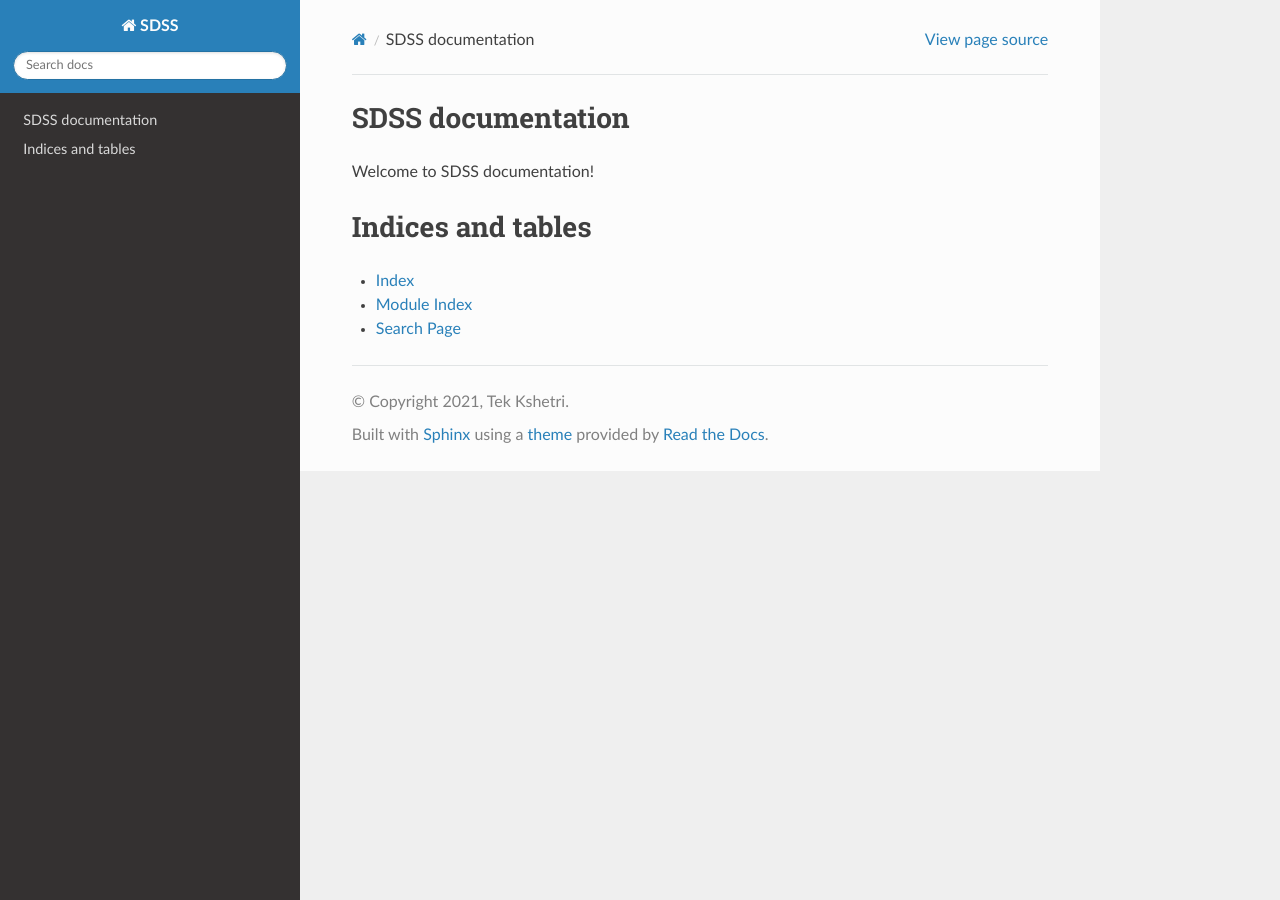
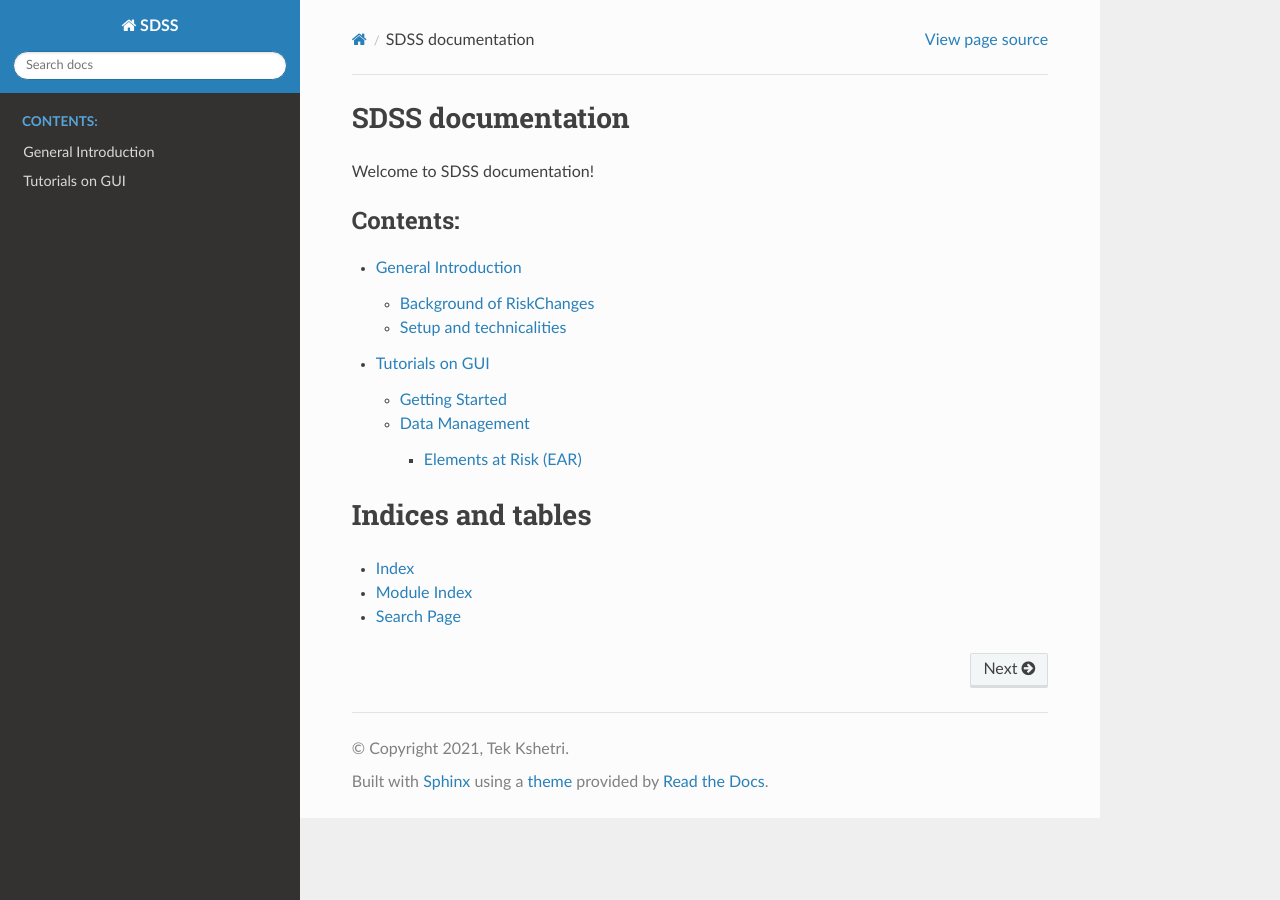
Before and after one commit to RiskChanges/riskchanges-docs, a Sphinx documentation site: the page built from docs/source/index.rst, in a window 1280 px wide. Built offline with Sphinx 7.4.7 and the Read the Docs theme 2.0.0, drawn with Linux system fonts in a browser that asks for light colours; part of the change alters nothing that is shown.

Commit message:
docs addad

```diff
--- a/docs/source/conf.py
+++ b/docs/source/conf.py
@@ -19,7 +19,7 @@ import sphinx_rtd_theme
 
 project = 'SDSS'
 copyright = '2021, Tek Kshetri'
-author = 'Tek Kshetri, Sahara Sedhain'
+author = 'Tek Kshetri, , Anish Ratna Shakya, Sahara Sedhain'
 
 # The full version, including alpha/beta/rc tags
 release = '1.0.0'
--- /dev/null
+++ b/docs/source/general_intro.rst
@@ -0,0 +1,15 @@
+General Introduction
+=====================
+
+Background of RiskChanges
+--------------------------
+RiskChanges aim to analyses multi-hazard risk in risk prone area. The tool includes several major features: multi-hazard, multiple assets, vulnerability database, multi-user, compare risk and spatial analysis.
+The multi-hazard feature performs the risk assessment for multiple natural and manmade hazards. Multiple assets feature allows to analyze the risk of multiple asset type with different spatial characteristic.
+The vulnerability database feature, give an access to the user to use and share physical vulnerability curve. The multiuser feature has the capacity to perform the risk assessment by multiple users, who can access
+the tool at the same time and the input data can be provided by different users for the same project. Compare risk feature conducts a comparison between current risk and future risk also different planning alternatives
+can be compared using this feature. And by using the spatial analysis feature the user can analyse the risk spatially through the web-based map interface. In general, the tool has three main components to conduct the
+multi-hazard risk assessment: data management, analysis, and visualization component.
+
+
+Setup and technicalities
+--------------------------
--- a/docs/source/index.rst
+++ b/docs/source/index.rst
@@ -9,8 +9,11 @@ SDSS documentation
 Welcome to SDSS documentation!
 
 .. toctree::
-   :maxdepth: 2
+   :maxdepth: 5
    :caption: Contents:
+
+   general_intro
+   tutorials_gui
 
 
 
--- /dev/null
+++ b/docs/source/tutorials_gui.rst
@@ -0,0 +1,127 @@
+Tutorials on GUI
+==================
+
+Getting Started
+-----------------
+
+When you visit the risk changes `dashboard <http://riskchanges.org/>`__ as a public user,
+you will first be directed to the homepage which has the overview of the system. Even if you are not signed in, you will also be able to view all the ‘vulnerability’ dataset uploaded within the
+organization as this information is publicly available. To proceed further in using the platform,
+you will have to create an account first. If you already have an account, click on the |login| button on
+the top right corner of the window and fill in your credentials.
+If not, click on |signup| button.Here you will be able to create a new username and password for signing up. Once logged in, you can now access
+all the functions within this platform. You can find the details of each individual section below.
+Before performing any further step for risk calculations, you will need to first set-up your organizational
+dashboard. You can find this under your name in the top right corner.
+
+.. |login| image:: /images/login.png
+           :scale: 65%
+
+.. |signup| image:: /images/signup.png
+           :scale: 65%
+
+Once logged in, you can now access all the functions within this platform. You can find the details of each individual section below.
+Before performing any further step for risk calculations, you will need to first set-up your user profile. You can find this under your name in the top right corner.
+
+.. image:: /images/dashboard.png
+   :scale: 80%
+
+Under User profile, you need to add your **Personal Information** which includes your name, email, phone, date of birth, role in the project and address of the organization or individual.
+In **Organization Information**, you need to create an organization and give details such as name of the organization, acronym, contact address and description of the organization.
+If you are an individual consultant, then you can add your individual details. Once the organization is created, you can have access to add projects and staffs under organization dashboard under your name in top right corner.
+
+.. image:: /images/createorg.png
+   :scale: 60%
+
+You will be able to create multiple projects within the organization where different calculations can be run. Give a desirable name for the project,
+chosen study area and type of project and submit. Once created, you can even edit the project details or delete it. Please note that, if you delete the
+project, all the data and calculations associated with it will also be lost.
+
+.. image:: /images/projectdash.png
+   :scale: 60%
+
+When you have an admin account, you will also have the access to assign new users to the organization. Under this section, you can add a new staff by creating necessary
+credentials such as username, email, and password. Once submitted, the user will then be added to the organization and will have access to view all the projects within
+that organization and use its data for risk calculation. However, please note that the user account will not be able to view this organizational dashboard or make any changes to it.
+That access is provided only for an admin account.
+
+.. image:: /images/staffdashboard.png
+   :scale: 60%
+
+
+Data Management
+-----------------
+
+Once the organizational dashboard has been set up, you will now be able to perform the risk calculations.
+The data management tab allows the user to define all the necessary data and parameters for calculation.
+You will need to first define the **Alternative**, **Scenario** and **Vulnerability** before moving to **Hazard** and
+**Elements at Risk**. You can find the detailed instruction video on each individual sections. Before defining the
+parameters in each section, make sure you have selected the project from the top right corner under which
+all your calculations will take place. Also note that all the fields with ‘*’ symbol are mandatory fields.
+
+.. image:: /images/datamgm.png
+   :scale: 80%
+
+
+Elements at Risk (EAR)
+^^^^^^^^^^^^^^^^^^^^^^^^^
+
+In this section you will be able to define the elements at risk in reference to the chosen hazards.
+Building footprints, land parcels, linear features (road, railway, powerline) and point data are the
+elements-at-risk that can be included in the tool. Before defining the parameters, you will be asked
+to first select the project within the organization where the calculation will take place. Make the
+selection of projects from the top right corner where you will see the list of projects added through
+the organizational dashboard. Also ensure that you have already defined Vulnerability, Alternatives and
+Scenario before moving forward in this section. The data on elements at risk can be added through three
+different methods: through **File Upload**, **OGC service** and **Database connection**.
+
+.. image:: /images/ear.png
+   :scale: 60%
+
+**File Upload**: Through this section you can upload the data by simply by selecting a shape file that represents
+your chosen element at risk. Make sure your file is in a zipped format. Under ‘name’ you will have to define a
+unique name for your uploaded element at risk data. It is recommended to maintain a naming convention which is
+easy to follow within your organization. Under the section ‘type’, you can select what is represented by your
+chosen EAR; *building footprints*, *land parcels*, *linear networks*, *points*. You can choose to define other details
+of the layer, *year of representation*, *risk reduction alternatives* and *future scenario*. Under the section of risk
+reduction alternatives and future scenario, you will see that by default it will select the current scenario. If
+you want to select otherwise, do it from the drop-down list. This list is based on Alternative and Scenarios defined
+by the user for the specific project. You can add more than one alternative or scenario, but this section is completely
+optional. The parameters for it can be defined under the Alternative and Scenario within the Data Management tab.  The
+details of this are described in section 5 and 6. However, please note that the section on Alternative and Scenario is
+only for the purpose of documentation and does not make any changes in the risk calculation part.
+
+Once you have all the details added, you can then click the submit button. When you do that, you will see a pop-up window
+with column selection for your uploaded layer. For each of the column name you will have to define whether it represents a
+value, population, geometry, or class. Please note that each element at risk layer should have at least one ‘Class’. The class
+column is what links the EAR with the vulnerability curve section and without this the calculation cannot be performed. If you
+make the selection of value or population, then you will also have to define the metrics and units for it.
+
+.. image:: /images/col_sel.png
+   :scale: 60%
+
+Once you submit this, there is another pop-up where you can define the linkage with vulnerability. First, select the hazard
+type you are working with in your project from this drop-down menu. Here in the EAR class, you will see the categories that
+have been defined in the attribute table for “classes” column. For each class then you will be able to select the suitable
+vulnerability function from the drop-down list. These are all the functions that have been created within the system for your
+chosen hazard type (even outside your organization). If you wish to create a new function, you must do so from the
+‘vulnerability’ under the data management tab. While you are making the selection, you will also be able to view the details of
+that vulnerability function.  For the same element at risk, it is possible to make this connection of vulnerability function
+for multiple hazard type. For that you must simply select a different hazard and repeat the same process.
+
+.. image:: /images/vulnconnect.png
+   :scale: 50%
+
+**OGC service**: You can also add your elements at risk through OGC services for web map. For this the system needs to first
+make a connection with your GeoServer. In the URL section enter the link for you server. Since our data comes from open web
+service, we are going to replace the web with ows. Now you need to enter the exact name for your EAR layer. Look for your EaR
+layer in your geoserver and make sure the data is in vector format. Then copy the name and paste it in the ‘Layer name’. Then
+click on ‘test connection’.  Once the connection is successful you will see a pop-up message informing that your chosen layer
+was found. With this you can then proceed with defining other parameters the same way as in File upload.
+
+
+**Database connection**: You can also add you Element at risk layer from your local database. Make sure your shape file has
+been added to your database folder. Now to make a connection with it, you need to enter all these details: name of your
+database, Local host name, User and password, the port, Schema and finally the name given for your layer. You can then click
+on ‘Test Connection’. Once the connection is successful you will see a pop-up message informing that your chosen layer was
+found. With this you can then proceed with defining other parameters the same way as in File upload.
```
Also changed, not shown: docs/source/images/col_sel.png (added), docs/source/images/createorg.png (added), docs/source/images/dashboard.png (added), docs/source/images/datamgm.png (added), docs/source/images/ear.png (added), docs/source/images/login.png (added), docs/source/images/orgdashboard.png (added), docs/source/images/projectdash.png (added), docs/source/images/signup.png (added), docs/source/images/staffdashboard.png (added), docs/source/images/vulnconnect.png (added).
